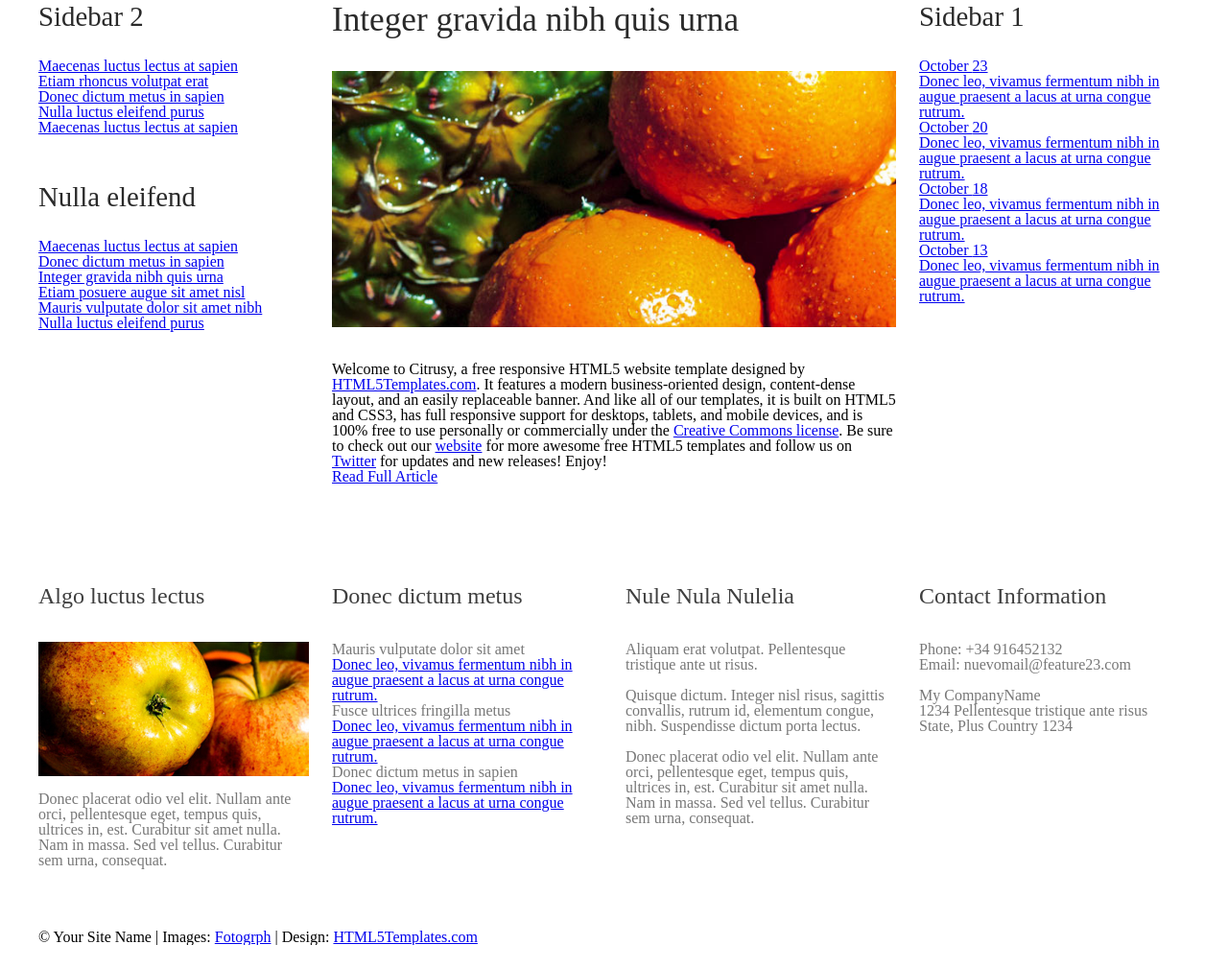
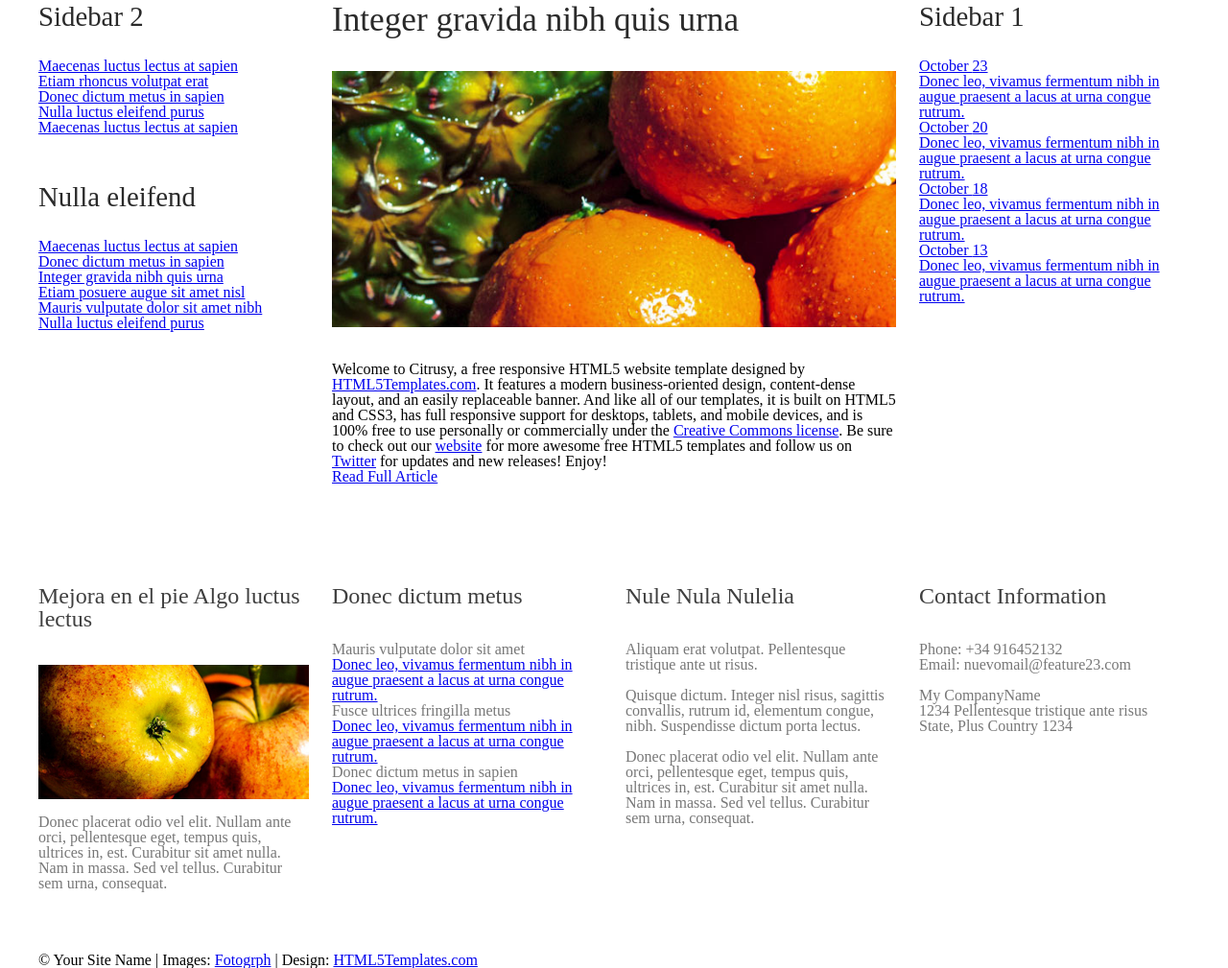
Before and after one commit to danmorga/cursodegit, a plain HTML site: page servicios.html in a window 1280 px wide. Shown: the part 1069-2078 px from the top of the page at 96% size. Before the commit the page ends 2054 px from the top, so only its background shows below. Drawn offline with Linux system fonts and the light colour scheme.

Commit message:
arreglado bug

```diff
--- a/servicios.html
+++ b/servicios.html
@@ -8,7 +8,7 @@
 
 <html>
 <head>
-<title>SERVICIOS NUEVA!!! bug2</title>
+<title>SERVICIOS NUEVA!!! fixed bug2</title>
 <meta http-equiv="content-type" content="text/html; charset=utf-8" />
 <meta name="description" content="" />
 <meta name="keywords" content="" />
@@ -194,7 +194,7 @@
 		<div class="row" id="footer-content">
 			<div class="3u" id="box1">
 				<section>
-					<h2>Algo luctus lectus</h2>
+					<h2>Mejora en el pie Algo luctus lectus</h2>
 					<p><a href="#"><img src="images/pics02.jpg" alt=""></a></p>
 					<p>&nbsp;</p>
 					<p>Donec placerat odio vel elit. Nullam ante orci, pellentesque eget, tempus quis, ultrices in, est. Curabitur sit amet nulla. Nam in massa. Sed vel tellus. Curabitur sem urna, consequat.</p>
```
